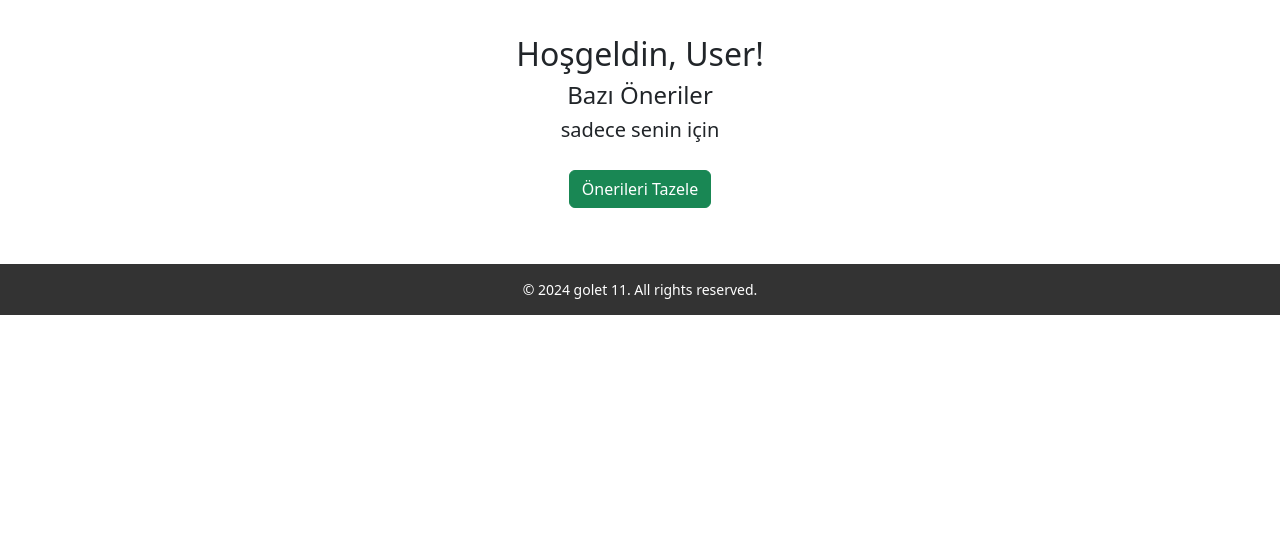
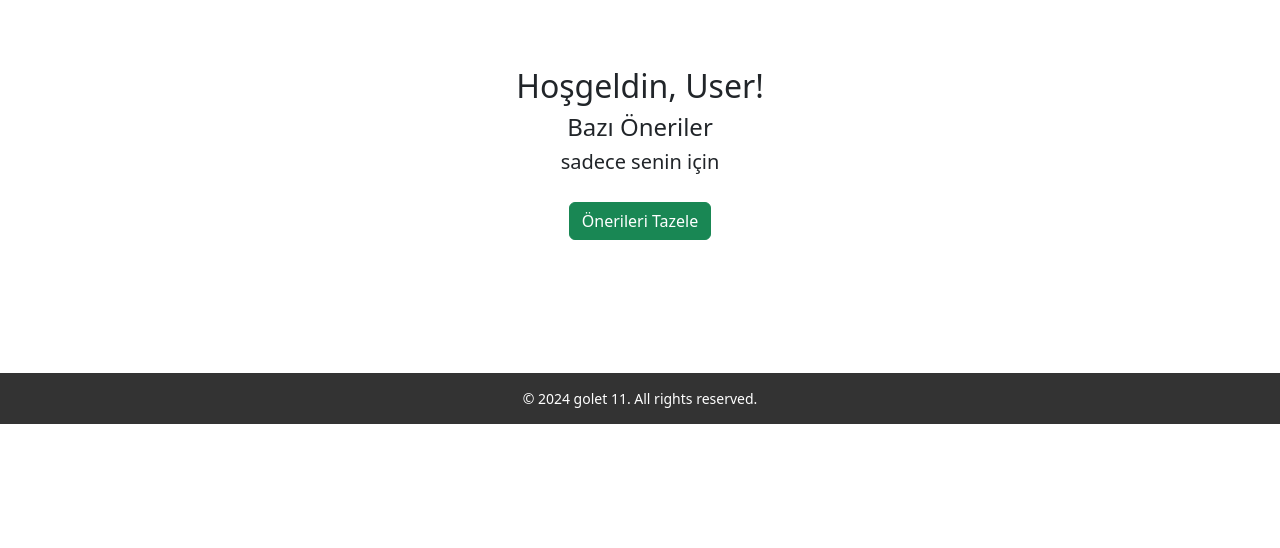
Before and after one commit to Mbanzaroglu/golet11, a Flask app: page /home in a window 1280 px wide. Shown: the part 124-672 px from the top of the page. Run offline with Flask 3, Linux system fonts and the light colour scheme; the visitor is signed in with stand-in values (Sample User, id 1); data that the repository does not hold is empty; some libraries are stand-ins or nearby versions.

Commit message:
Fix positioning of welcome message

```diff
--- a/app/templates/home.html
+++ b/app/templates/home.html
@@ -7,15 +7,16 @@
     {% if selected_page == 'home' %}
         {% if current_user.is_authenticated %}
             <!-- Welcome message -->
-            <div class="col-like" style="text-align: center;">
-                <h2>Hoşgeldin, {{ user_name }}!</h2>
-                <h4>Bazı Öneriler</h4>
-                <h5>sadece senin için</h5>
-                <div class="mb-3">
-                    <a href="{{ url_for('main_bp.auth_home') }}" class="btn btn-success refresh-button">Önerileri Tazele</a>
+            <div class="container">
+                <div class="row" style="text-align: center;">
+                    <h2>Hoşgeldin, {{ user_name }}!</h2>
+                    <h4>Bazı Öneriler</h4>
+                    <h5>sadece senin için</h5>
+                    <div class="mb-3">
+                        <a href="{{ url_for('main_bp.auth_home') }}" class="btn btn-success refresh-button">Önerileri Tazele</a>
+                    </div>
                 </div>
             </div>
-
             <!-- Recommendations for tracks -->
             {% if recommendations.tracks %}
             <div class="row row-like">
```
